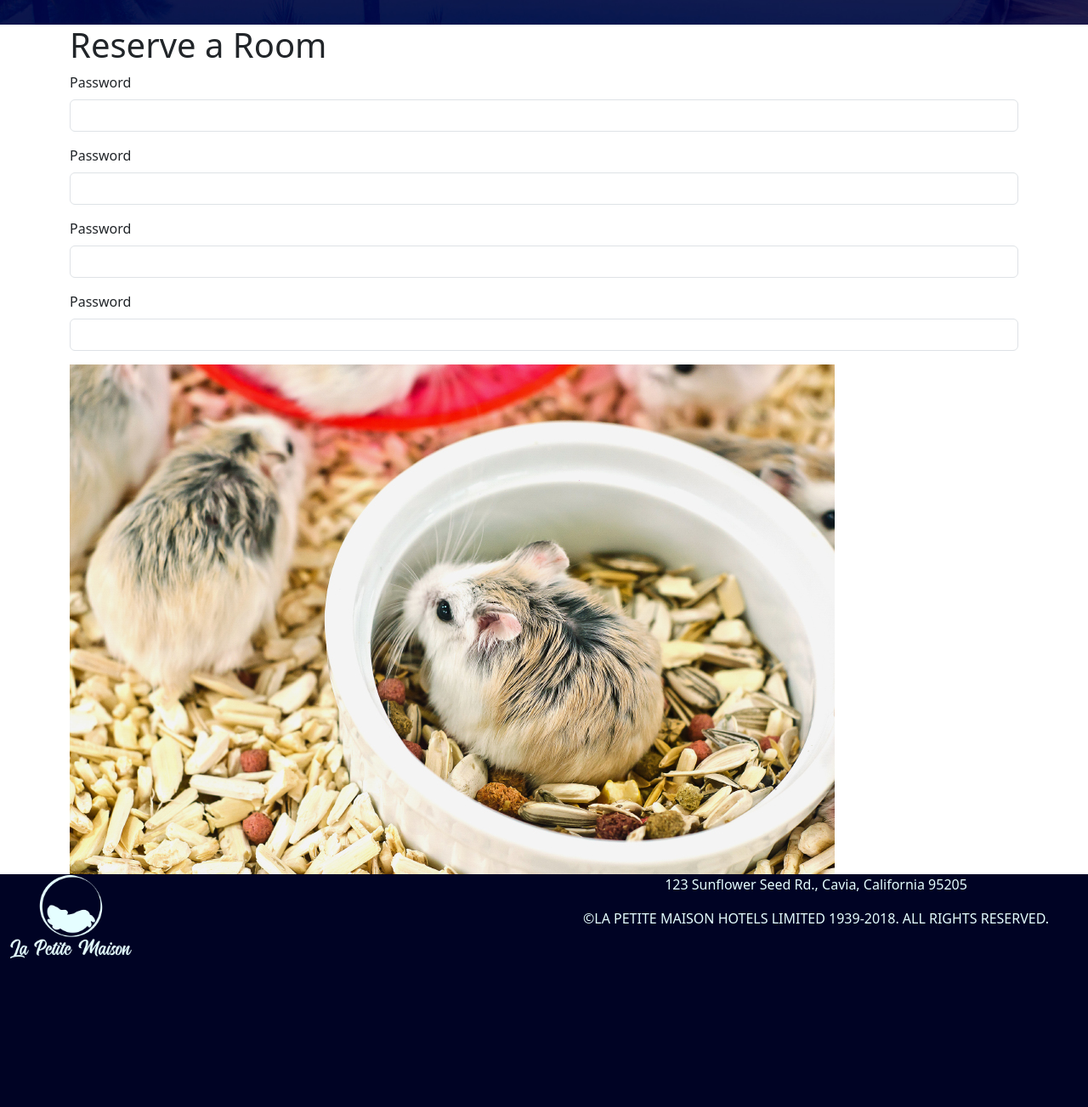
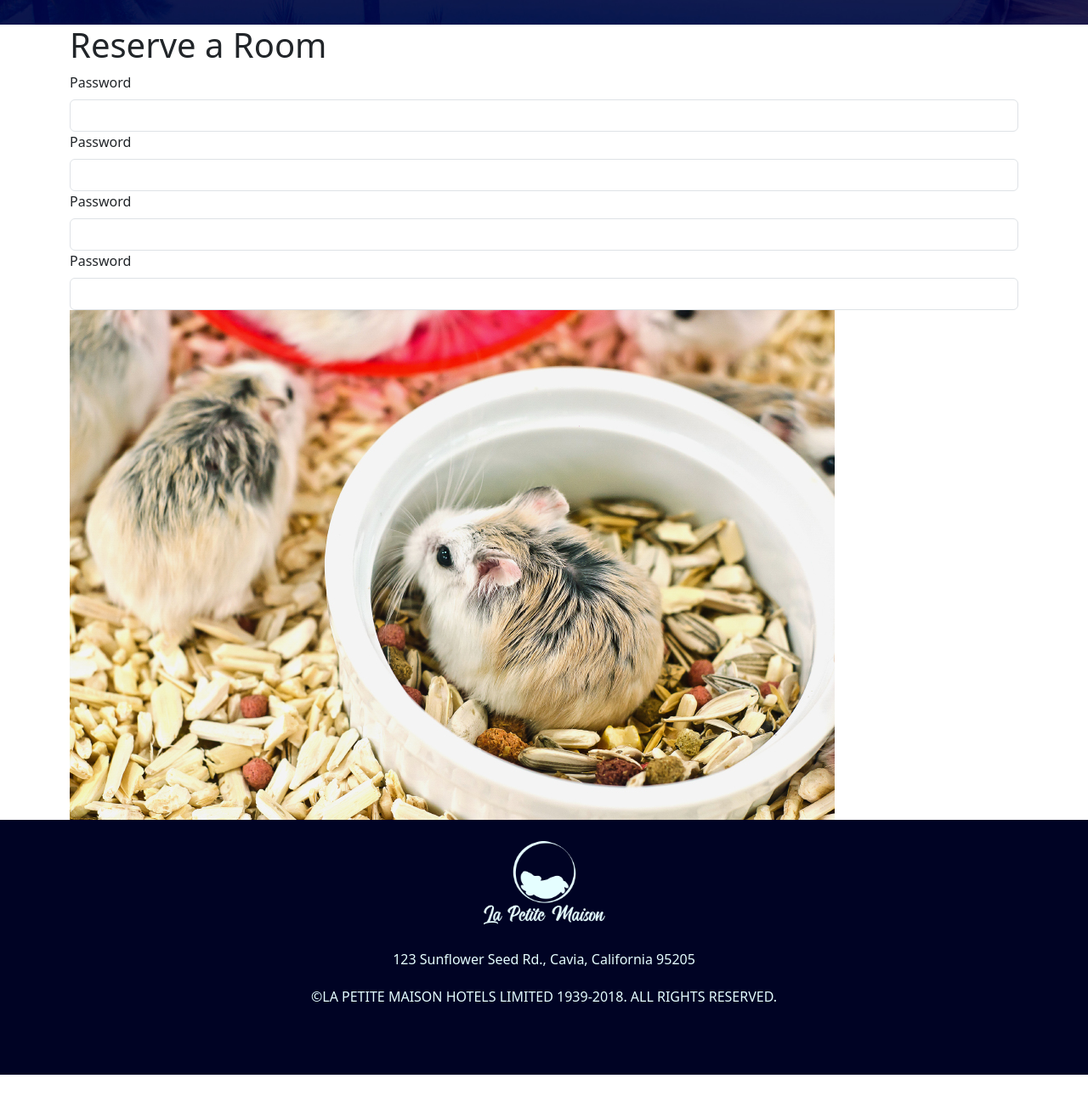
Before and after one commit to davidmonterrosa/MonterrosaDChallengeHamsterHotel, a plain HTML site: page index.html in a window 1280 px wide. Shown: the part 3531-4834 px from the top of the page at 85% size. After the commit the page ends 4796 px from the top, so only its background shows below. Drawn offline with nearby package versions, Linux system fonts and the light colour scheme.

Commit message:
Made adjustments to footer

```diff
--- a/index.html
+++ b/index.html
@@ -177,9 +177,6 @@
 
 
     <!-- Reserve Room Ad Cards -->
-    <!-- <div class="container-fluid m-0 p-0">
-        <img class="img-fluid" src="./assets/bg2.jpg" alt="">
-    </div> -->
     <div class="container-fluid room-content">
         <div class="row">
             <div class="col">
@@ -325,22 +322,16 @@
         </div>
         <div class="row">
             <div class="col">
-                <div class="mb-3">
+                <span class="mb-3">
                     <label for="exampleInputPassword1" class="form-label">Password</label>
                     <input type="password" class="form-control" id="exampleInputPassword1">
-                </div>
-                <div class="mb-3">
                     <label for="exampleInputPassword1" class="form-label">Password</label>
                     <input type="password" class="form-control" id="exampleInputPassword1">
-                </div>
-                <div class="mb-3">
                     <label for="exampleInputPassword1" class="form-label">Password</label>
                     <input type="password" class="form-control" id="exampleInputPassword1">
-                </div>
-                <div class="mb-3">
                     <label for="exampleInputPassword1" class="form-label">Password</label>
                     <input type="password" class="form-control" id="exampleInputPassword1">
-                </div>
+                </span>
             </div>
         </div>
         <div class="row">
@@ -351,13 +342,15 @@
     </div>
 
     <!-- Footer -->
-    <footer class="container-fluid">
-        <div class="row">
-            <div class="col">
+    <footer class="container-fluid m-0 p-0">
+        <div class="row d-flex flex-column">
+            <div class="col my-4 d-flex justify-content-center">
                 <img src="./assets/Logo.png" alt="Hamster Hotel Logo">
             </div>
-            <div class="col text-center">
+            <div class="col mt-1 text-center">
                 <p class="section-body">123 Sunflower Seed Rd., Cavia, California 95205</p>
+            </div>
+            <div class="col mt-1 text-center">
                 <p class="section-body">©LA PETITE MAISON HOTELS LIMITED 1939-2018. ALL RIGHTS RESERVED.</p>
             </div>
         </div>
```
